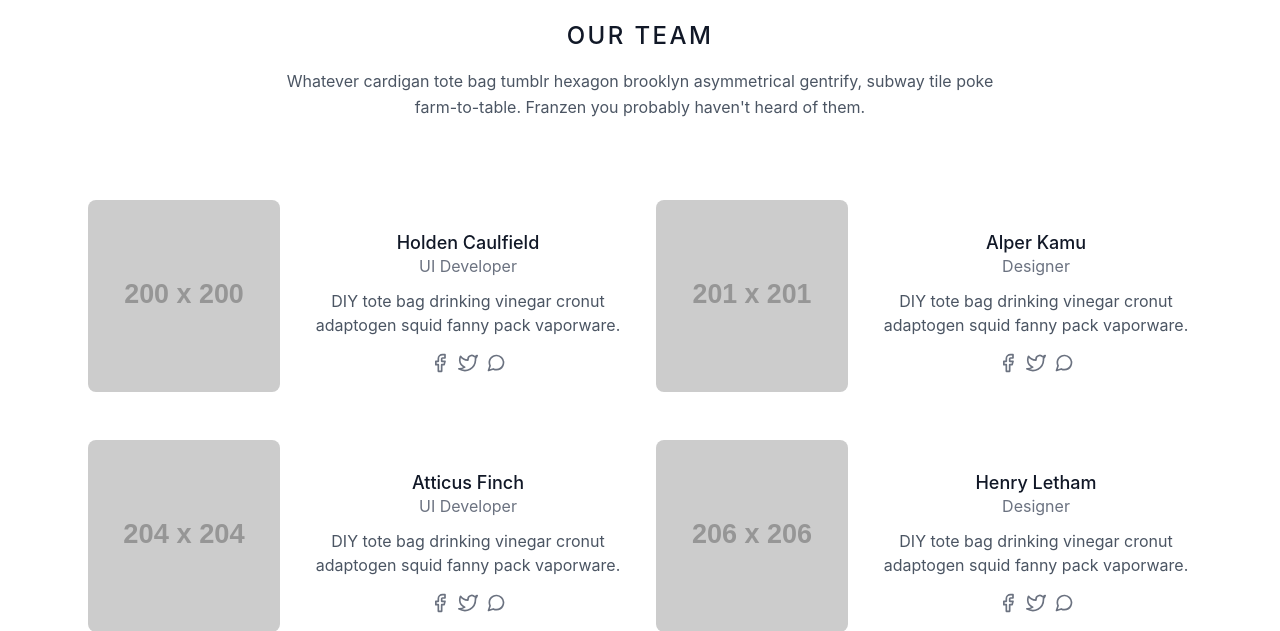
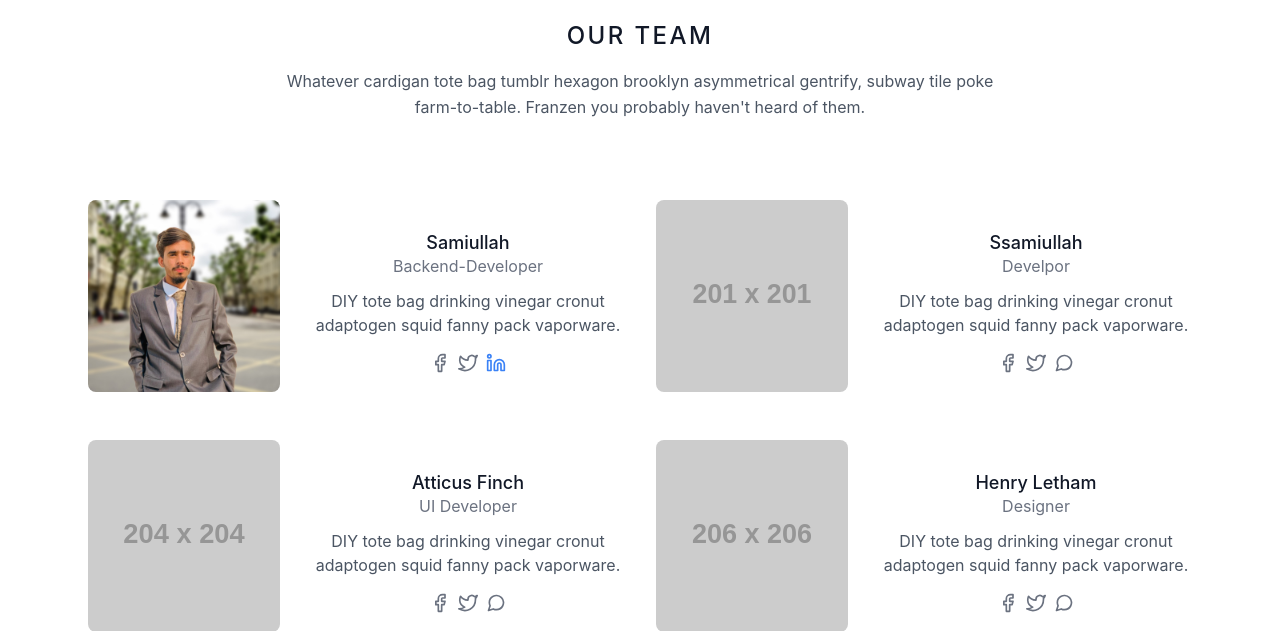
Before and after one commit to Sami606713/ecoselect, a Django app: template products/templates/about.html in a window 1280 px wide. Shown: the part 148-779 px from the top of the page. Run offline with Django 4.2, Linux system fonts and the light colour scheme; the template is opened without the code that fills it, so the values that code supplies are empty; some libraries are stand-ins or nearby versions.

Commit message:
adding about page

```diff
--- a/products/templates/about.html
+++ b/products/templates/about.html
@@ -10,10 +11,10 @@
       <div class="flex flex-wrap -m-4">
         <div class="p-4 lg:w-1/2">
           <div class="h-full flex sm:flex-row flex-col items-center sm:justify-start justify-center text-center sm:text-left">
-            <img alt="team" class="flex-shrink-0 rounded-lg w-48 h-48 object-cover object-center sm:mb-0 mb-4" src="https://dummyimage.com/200x200">
+            <img alt="team" class="flex-shrink-0 rounded-lg w-48 h-48 object-cover object-center sm:mb-0 mb-4" src="{% static 'products/images/sa.jpg'%}">
             <div class="flex-grow sm:pl-8">
-              <h2 class="title-font font-medium text-lg text-gray-900">Holden Caulfield</h2>
-              <h3 class="text-gray-500 mb-3">UI Developer</h3>
+              <h2 class="title-font font-medium text-lg text-gray-900">Samiullah</h2>
+              <h3 class="text-gray-500 mb-3">Backend-Developer</h3>
               <p class="mb-4">DIY tote bag drinking vinegar cronut adaptogen squid fanny pack vaporware.</p>
               <span class="inline-flex">
                 <a class="text-gray-500">
@@ -26,9 +27,10 @@
                     <path d="M23 3a10.9 10.9 0 01-3.14 1.53 4.48 4.48 0 00-7.86 3v1A10.66 10.66 0 013 4s-4 9 5 13a11.64 11.64 0 01-7 2c9 5 20 0 20-11.5a4.5 4.5 0 00-.08-.83A7.72 7.72 0 0023 3z"></path>
                   </svg>
                 </a>
-                <a class="ml-2 text-gray-500">
-                  <svg fill="none" stroke="currentColor" stroke-linecap="round" stroke-linejoin="round" stroke-width="2" class="w-5 h-5" viewBox="0 0 24 24">
-                    <path d="M21 11.5a8.38 8.38 0 01-.9 3.8 8.5 8.5 0 01-7.6 4.7 8.38 8.38 0 01-3.8-.9L3 21l1.9-5.7a8.38 8.38 0 01-.9-3.8 8.5 8.5 0 014.7-7.6 8.38 8.38 0 013.8-.9h.5a8.48 8.48 0 018 8v.5z"></path>
+                <a href="http://www.linkedin.com/in/sami-ullah-6326b9265" class="ml-2 text-blue-500">
+                  <svg xmlns="http://www.w3.org/2000/svg" viewBox="0 0 24 24" fill="none" stroke="currentColor" stroke-width="2" stroke-linecap="round" stroke-linejoin="round" class="w-5 h-5">
+                    <path d="M16 8a6 6 0 016 6v7h-4v-7a2 2 0 00-2-2 2 2 0 00-2 2v7h-4v-7a6 6 0 016-6zM2 9h4v12H2z"></path>
+                    <circle cx="4" cy="4" r="2" fill="none"></circle>
                   </svg>
                 </a>
               </span>
@@ -39,8 +41,8 @@
           <div class="h-full flex sm:flex-row flex-col items-center sm:justify-start justify-center text-center sm:text-left">
             <img alt="team" class="flex-shrink-0 rounded-lg w-48 h-48 object-cover object-center sm:mb-0 mb-4" src="https://dummyimage.com/201x201">
             <div class="flex-grow sm:pl-8">
-              <h2 class="title-font font-medium text-lg text-gray-900">Alper Kamu</h2>
-              <h3 class="text-gray-500 mb-3">Designer</h3>
+              <h2 class="title-font font-medium text-lg text-gray-900">Ssamiullah</h2>
+              <h3 class="text-gray-500 mb-3">Develpor</h3>
               <p class="mb-4">DIY tote bag drinking vinegar cronut adaptogen squid fanny pack vaporware.</p>
               <span class="inline-flex">
                 <a class="text-gray-500">
```
Also changed, not shown: other parts of products/templates/about.html (+1 -0 lines), products/static/products/images/sa.jpg (added).
